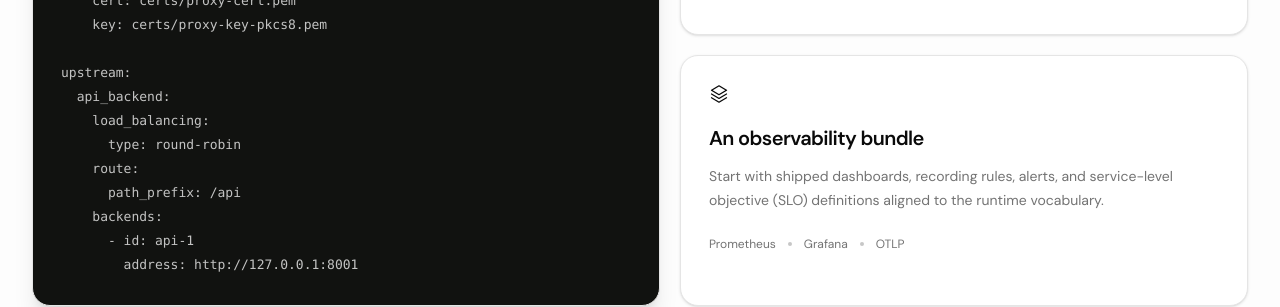
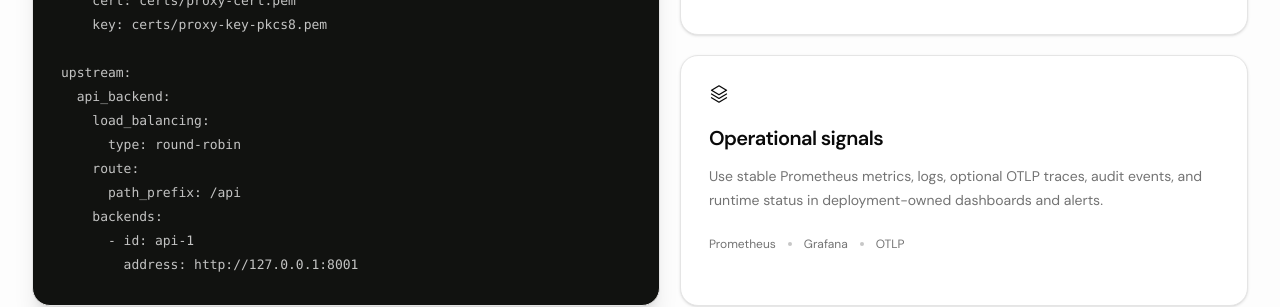
Before and after one commit to impulse-proxy/impulse-proxy.github.io, a Next.js app: page / in a window 1280 px wide. Shown: the part 4440-4747 px from the top of the page. Built offline with nearby package versions, Linux system fonts and the light colour scheme.

Commit message:
docs: correct website observability claims

```diff
--- a/app/page.tsx
+++ b/app/page.tsx
@@ -440,9 +440,9 @@ export default function Home() {
 
               <div className="rounded-2xl border border-border bg-card p-7 shadow-sm">
                 <Stack aria-hidden="true" className="size-5" />
-                <h3 className="mt-5 text-xl font-semibold tracking-[-0.03em]">An observability bundle</h3>
+                <h3 className="mt-5 text-xl font-semibold tracking-[-0.03em]">Operational signals</h3>
                 <p className="mt-3 text-sm leading-6 text-muted-foreground">
-                  Start with shipped dashboards, recording rules, alerts, and service-level objective (SLO) definitions aligned to the runtime vocabulary.
+                  Use stable Prometheus metrics, logs, optional OTLP traces, audit events, and runtime status in deployment-owned dashboards and alerts.
                 </p>
                 <div className="mt-6 flex items-center gap-3 text-xs text-muted-foreground">
                   <span>Prometheus</span><span className="size-1 rounded-full bg-muted-foreground/40" />
```
